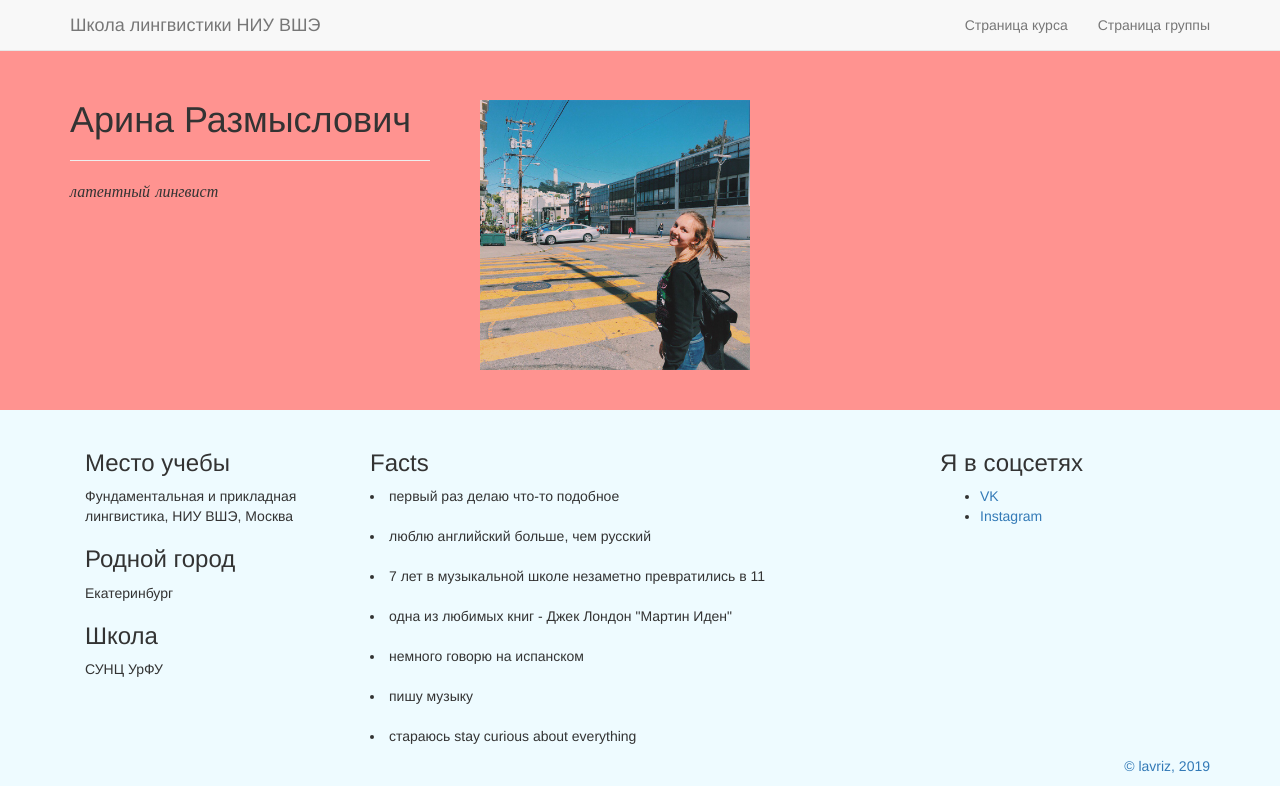
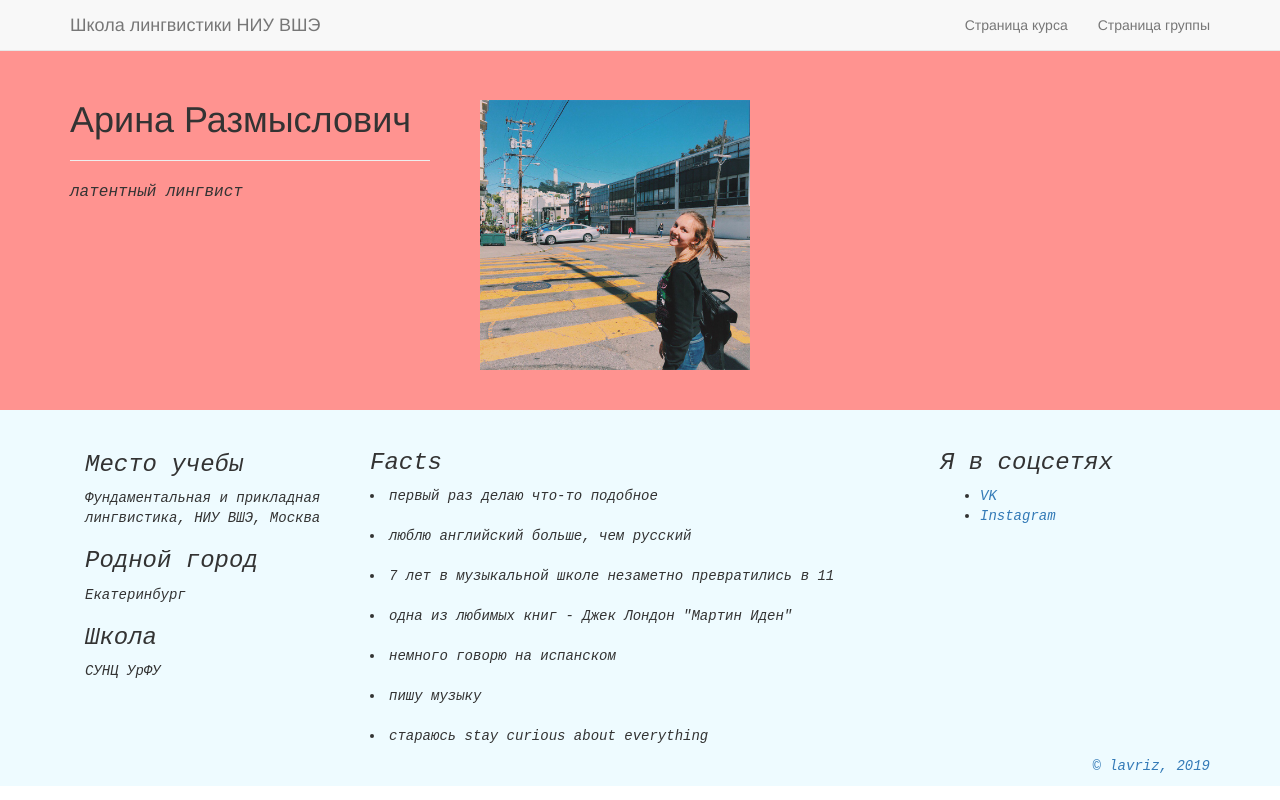
Before and after one commit to Lavriz/lavriz.github.io, a plain HTML site: page index.html in a window 1280 px wide. Drawn offline with nearby package versions, Linux system fonts and the light colour scheme.

Commit message:
Update index.html

```diff
--- a/index.html
+++ b/index.html
@@ -32,7 +32,7 @@
 						<br/><br/>
 						<h1>Арина Размыслович</h1>
 						<hr>
-						<p><i> <font face = "Comic Sans MS" size ="3"> латентный лингвист</font><br />
+						<p><i> <font face = "Courier New" size ="3"> латентный лингвист</font><br />
 						</i></p>
 	                </div>
 					<div class="col-md-4">
@@ -45,9 +45,8 @@
 		<section id="portfolio">
 			<div class="container">
 <div class="col-md-3">
-
-					<article>
-						<h3>Место учебы</h2>
+					<article> <p><i> <font face = "Courier New">
+						<h3>Место учебы </h2>
 						<p>Фундаментальная и прикладная лингвистика, НИУ ВШЭ, Москва</p>
 					</article>
 					<article>
```
